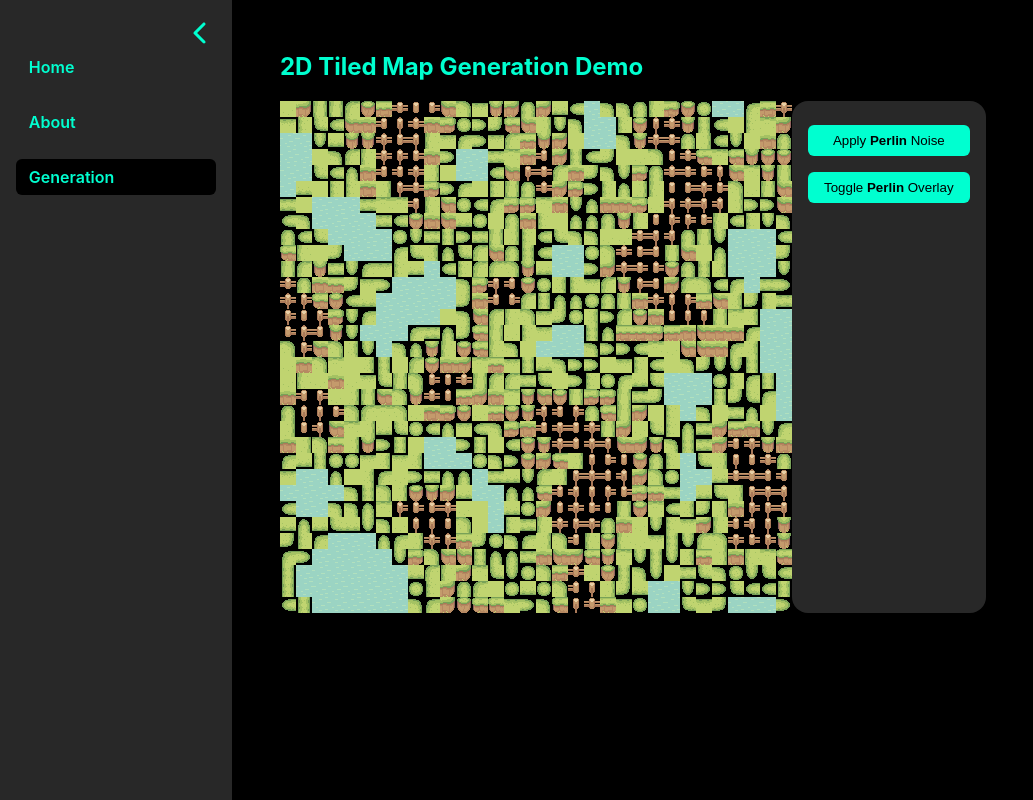
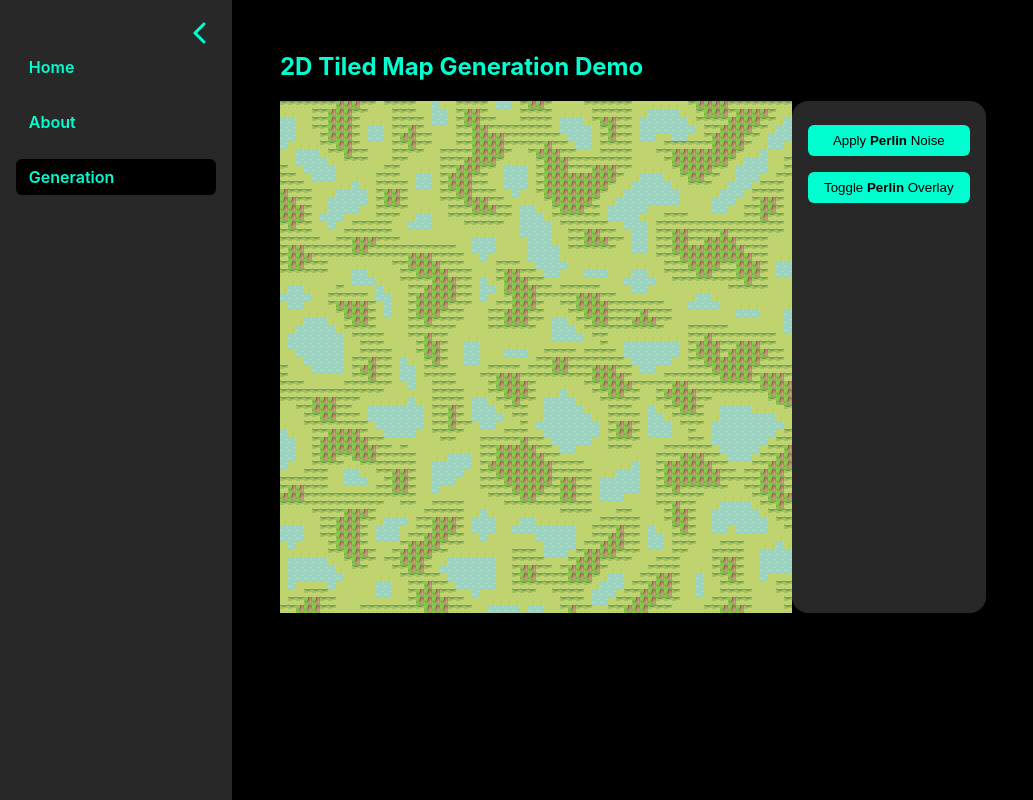
Before and after one commit to MichaelCSI/terrain-pathfinding, a React (Vite) app: page /generation in a window 1280 px wide. Shown: the whole page, without its empty margins (0-1033 px from the left). Built offline with nearby package versions, Linux system fonts and the light colour scheme.

Commit message:
Minor improvements

```diff
--- a/src/Generation.tsx
+++ b/src/Generation.tsx
@@ -1,9 +1,9 @@
 import { useEffect, useState } from "react";
-import { assignTile, generatePerlinMap, getTileCoordsFromTilemap, MapTile } from "./util";
+import { assignTilePerlinOverlay, generatePerlinMap, getTileCoordsFromTilemap, MapTile } from "./util";
 
-const WIDTH = 32;
-const HEIGHT = 32;
-const TILE_SIZE = 16;
+const WIDTH = 64;
+const HEIGHT = 64;
+const TILE_SIZE = 8;
 
 
 export default function Generation() {
@@ -31,6 +31,7 @@ export default function Generation() {
                     position: 'relative',
                     width: WIDTH * TILE_SIZE,
                     height: HEIGHT * TILE_SIZE,
+                    background: '#8bc84a'
                 }}
             >
                 {/* Tile Layer */}
@@ -73,7 +74,7 @@ export default function Generation() {
                                 style={{
                                     width: TILE_SIZE,
                                     height: TILE_SIZE,
-                                    backgroundColor: assignTile(tile.tileType),
+                                    backgroundColor: assignTilePerlinOverlay(tile.tileType),
                                     border: "1px solid #111",
                                     boxSizing: "border-box"
                                 }}
--- a/src/util.ts
+++ b/src/util.ts
@@ -8,7 +8,7 @@ export interface MapTile {
     tileType: TileType;
 }
 
-type TileType = "Hills" | "Fences" | "Grass" | "Water";
+type TileType = "Hills" | "Trees" | "Grass" | "Water";
 
 interface TileCoord {
     index: number; // Unique index (row-major)
@@ -79,12 +79,13 @@ export function generatePerlinMap(
     for (let y = 0; y < height; y++) {
         const row: MapTile[] = [];
         for (let x = 0; x < width; x++) {
-      // Pick a random tileCoord from the list
-      const tileCoord = tileCoords[Math.floor(Math.random() * tileCoords.length)];
 
             // Assign a type to the tile based on the perlin value
             const value = noise(x / 10, y / 10);
             const tileType = assignTileType(value);
+
+            // Pick a tile based on the tile type
+            const tileCoord = tileCoords[assignTileIndex(tileType)];
 
             row.push({ x, y, tileCoord, tileType });
         }
@@ -102,11 +103,26 @@ function assignTileType(noiseValue: number): TileType {
     } else if (noiseValue < 0.5) {
         return "Hills";
     } else {
-    return "Fences";
+        return "Trees";
     }
 }
 
-export function assignTile(tileType: TileType): string {
+function assignTileIndex(tileType: TileType): number {
+    switch (tileType) {
+        case "Water":
+            return 0;
+        case "Grass":
+            return 5;
+        case "Hills":
+            return 1;
+        case "Trees":
+            return 15;
+        default:
+            throw new Error(`Unknown tile type: ${tileType}`);
+    }
+}
+
+export function assignTilePerlinOverlay(tileType: TileType): string {
     switch (tileType) {
         case "Water":
             return "#0000a5";
@@ -114,7 +130,7 @@ export function assignTile(tileType: TileType): string {
             return "#00a500";
         case "Hills":
             return "#808080";
-    case "Fences":
+        case "Trees":
             return "#964b00";
         default:
             throw new Error(`Unknown tile type: ${tileType}`);
```
Also changed, not shown: public/tiles/Trees.png (added). Lines whose indentation alone changed are shown as unchanged.
